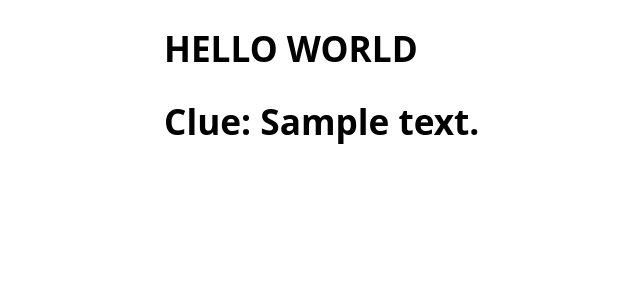
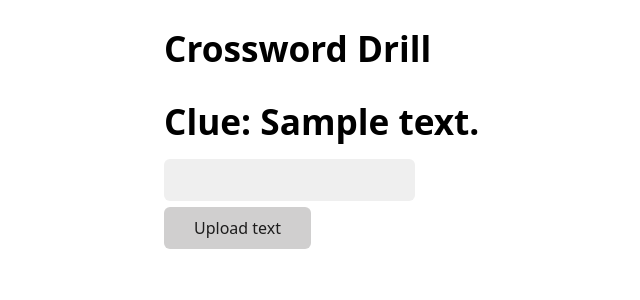
Before and after one commit to Scooper1920/tdd_exercise_internal, a Django app: page / in a window 1280 px wide. Shown: the top 300 px of the page, without its empty margins (76-716 px from the left). Run offline with Django 3.2, Linux system fonts and the light colour scheme; tables that the repository leaves empty hold one stand-in row (values such as "Sample post"); some libraries are stand-ins or nearby versions.

Commit message:
(finishing up for time limit )

```diff
--- a/tdd_exercise/templates/xword/drill_view.html
+++ b/tdd_exercise/templates/xword/drill_view.html
@@ -11,11 +11,15 @@
 <body>
     <main role="main" class="container">
         {% block content %}
-        <h1>HELLO WORLD</h1>
-        {% for clue in clues %}
+        <h1>Crossword Drill</h1>
         <h1>Clue: {{clue.clue_text}}</h1>
-        {% endfor %}
+        <form method="POST" action="">
+            {% csrf_token %}
+            <input type="text" name="textfield">
+
+            <button type="submit">Upload text</button>
+            </form>
+
         {% endblock %}
-
 </body>
 </html>
--- a/xword_data/models.py
+++ b/xword_data/models.py
@@ -21,8 +21,11 @@ class Puzzle(models.Model):
 class Entry(models.Model):
     entry_text  = models.CharField(max_length=50)
 
+    def __str__(self):
+        return self.entry_text
+
 class Clue(models.Model):
-    entry       = models.ForeignKey('Entry', related_name='clues', on_delete=models.CASCADE)
+    entry       = models.ManyToManyField('Entry', related_name='clues')
     puzzle      = models.ForeignKey('Puzzle',related_name='puzzle_clues', on_delete=models.CASCADE)
     clue_text   = models.CharField(max_length=512)
     theme       = models.BooleanField(default=False,null=True, blank=True)
--- a/xword_data/views.py
+++ b/xword_data/views.py
@@ -1,5 +1,7 @@
+from importlib.metadata import EntryPoints
 from django.shortcuts import render
 from .models import Puzzle, Entry, Clue
+from .forms import EntryForm
 import random
 # from django.contrib.auth.decorators import  login_required
 
@@ -8,10 +10,20 @@ import random
 # @login_required - commented out due to redirect error after login "database not connected to utc"
 #google advised likely due to psycopg-binary version
 def drill_view(request):
-    clues = list(Clue.objects.all())
-    clues = random.sample(clues,1)
+    clue = Clue.objects.order_by("?").first()
+    guess = request.POST.get('textfield', None)
 
-    return render(request, "xword/drill_view.html",context={'clues':clues})
+    if guess == Clue.entry:
+        html = ("<H1>Great Job! You did it!</H1>")
+        return render(request, "xword/drill_view.html",context={'clue':clue,'guess':guess, 'html':html})
+
+    if guess != Clue.entry:
+        html = ("no")
+        return render(request, "xword/drill_view.html",context={'clue':clue,'guess':guess, 'html':html})
+
+    else:
+
+        return render(request, "xword/drill_view.html",context={'clue':clue,'form':form })
 
 # - **Drill view:** presents a random clue with information about the entry (length and puzzle
 #   where it appeared) to the user, and includes an input field where the user can provide a guess
```
Also changed, not shown: xword_data/migrations/0003_auto_20220718_0139.py (added).
